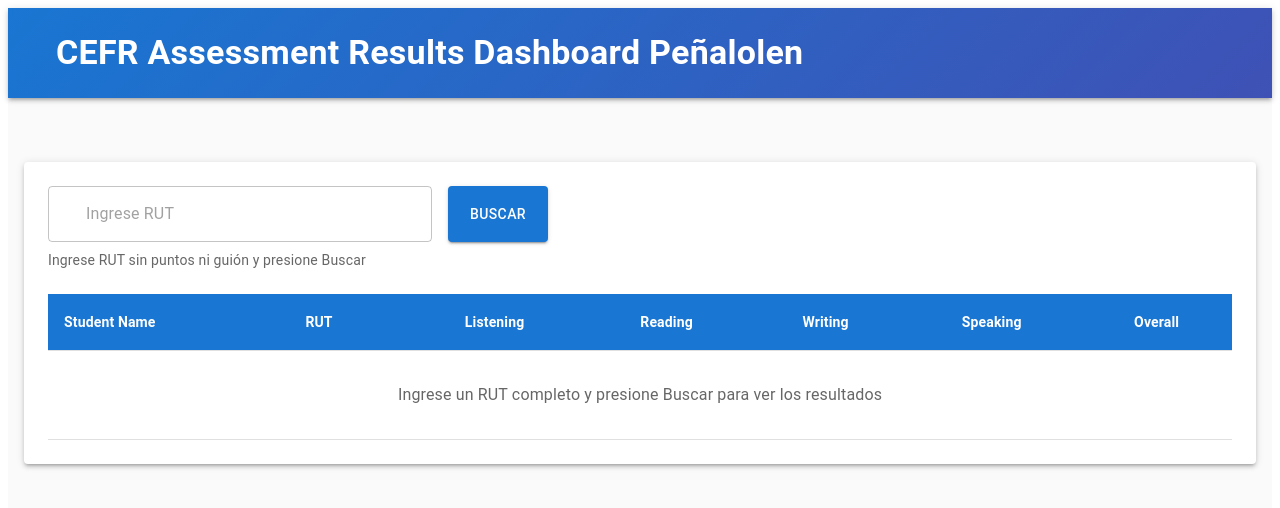
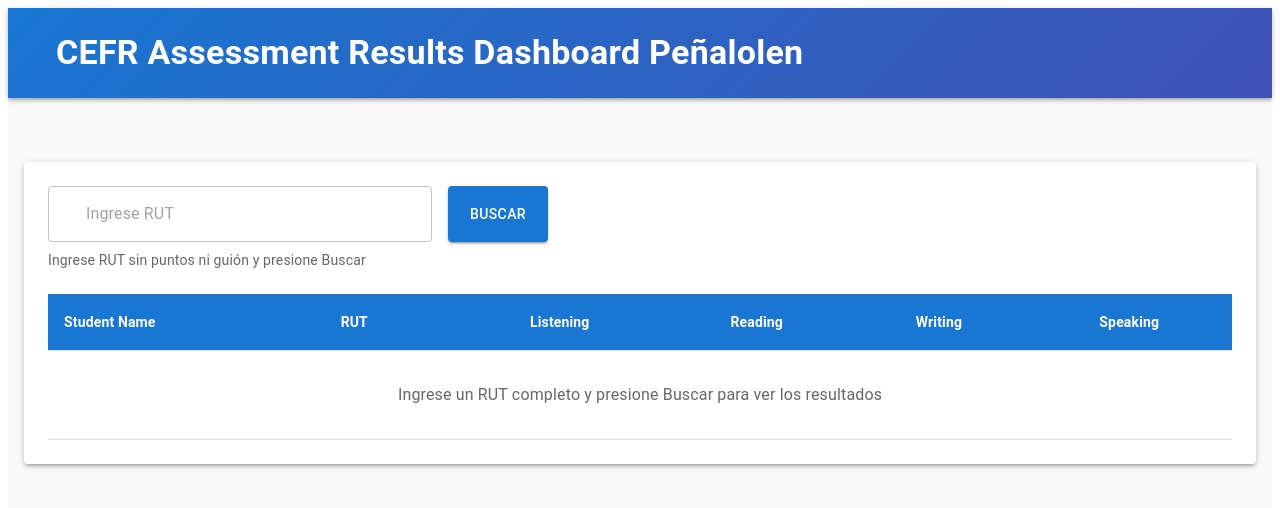
Before and after one commit to Miltoco21/Epa, a React (Vite) app: page / in a window 1280 px wide. Shown: the top 508 px of the page. Built offline with nearby package versions, Linux system fonts and the light colour scheme; some icons are missing.

Commit message:
cambio de overalll

```diff
--- a/src/Componets/StudentsResultTable7D.jsx
+++ b/src/Componets/StudentsResultTable7D.jsx
@@ -330,9 +330,7 @@ export default function StudentResultsTable() {
               <TableCell align="center" sx={{ color: "white", fontWeight: "bold" }}>
                 Speaking
               </TableCell>
-              <TableCell align="center" sx={{ color: "white", fontWeight: "bold" }}>
-                Overall
-              </TableCell>
+
             </TableRow>
           </TableHead>
           <TableBody>
@@ -407,7 +405,7 @@ export default function StudentResultsTable() {
                       <Chip label={student.speaking.level} size="small" color={getLevelColor(student.speaking.level)} />
                     </Box>
                   </TableCell>
-                  <TableCell align="center">
+                  {/* <TableCell align="center">
                     <Box sx={{ display: "flex", flexDirection: "column", alignItems: "center", gap: 0.5 }}>
                       <Typography variant="body2" sx={{ fontWeight: 600, color: getScoreColor(student.overall.score) }}>
                         {student.overall.score}%
@@ -416,7 +414,7 @@ export default function StudentResultsTable() {
                         <Chip label={student.overall.level} size="small" color={getLevelColor(student.overall.level)} />
                       )}
                     </Box>
-                  </TableCell>
+                  </TableCell> */}
                 </TableRow>
               ))
             )}
```
